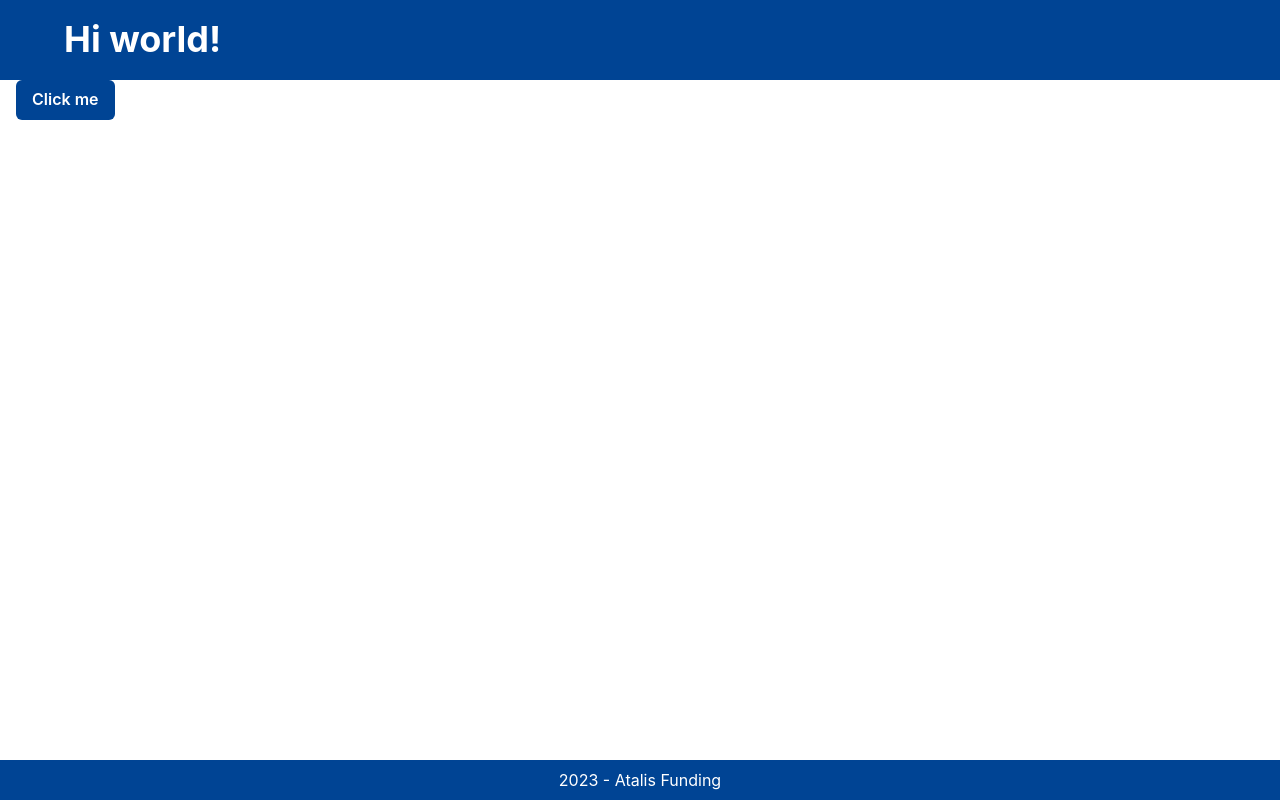
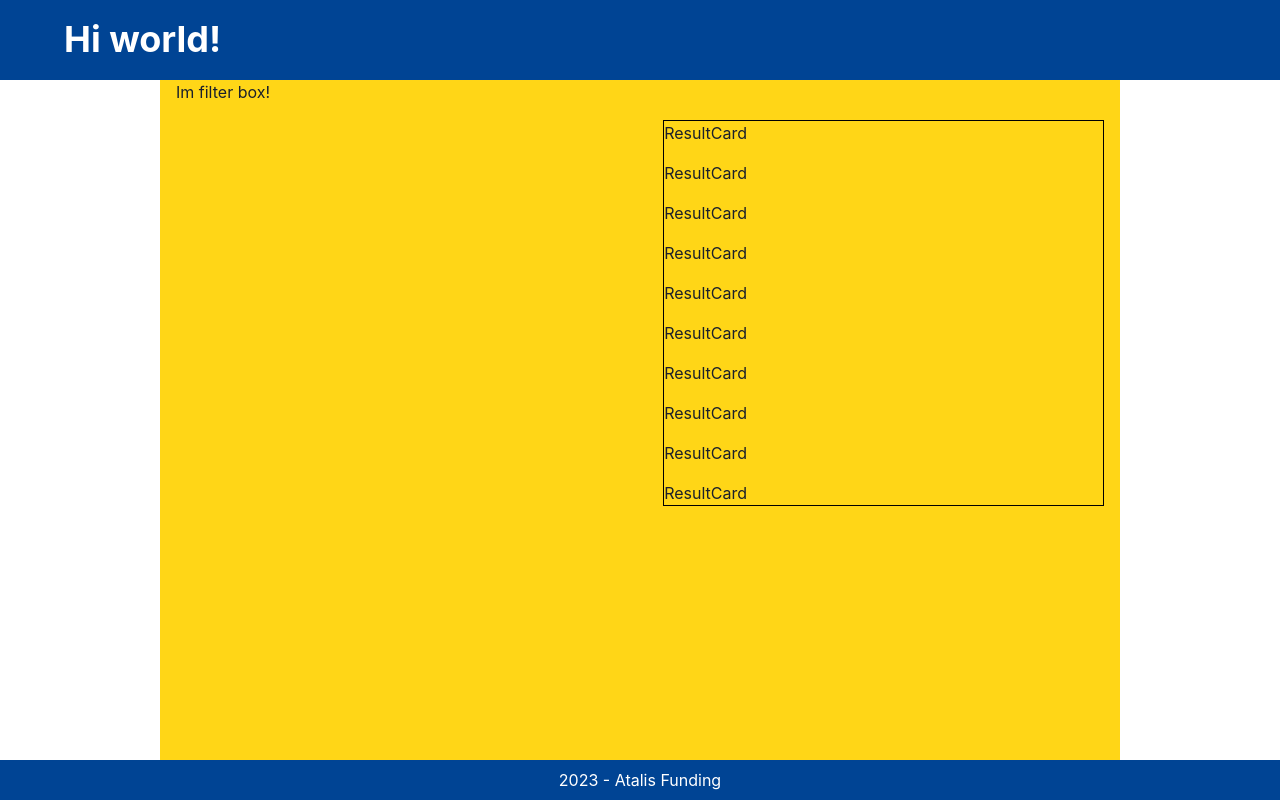
Before and after one commit to SantiAtalis/horizon-portal-client, a React (Vite) app: page / in a window 1280 px wide. Built offline with nearby package versions, Linux system fonts and the light colour scheme.

Commit message:
do some components without specific data

```diff
--- a/index.html
+++ b/index.html
@@ -4,7 +4,7 @@
     <meta charset="UTF-8" />
     <link rel="icon" type="image/svg+xml" href="/vite.svg" />
     <meta name="viewport" content="width=device-width, initial-scale=1.0" />
-    <title>Vite + React</title>
+    <title>F&T Pilot | Search </title>
   </head>
   <body>
     <div id="root"></div>
--- a/src/App.jsx
+++ b/src/App.jsx
@@ -1,15 +1,15 @@
 import React from 'react'
 import theme from './utils/theme'
-import Header from './components/Header'
-import Footer from './components/Footer'
-import CustomButton from './components/CustomButton'
-import { ChakraProvider, Container } from '@chakra-ui/react'
+import Header from './components/GlobalComponents/Header'
+import Footer from './components/GlobalComponents/Footer'
+import SearchPage from './pages/SearchPage'
+import { ChakraProvider } from '@chakra-ui/react'
 
 const App = () => {
   return (
     <ChakraProvider theme={theme}>
       <Header />
-      <Container minW='100vw' minH='85vh' color='secondary.100'><CustomButton /> </Container>
+      <SearchPage />
       <Footer />
     </ChakraProvider>
   )
--- /dev/null
+++ b/src/components/GlobalComponents/ResultCard.jsx
@@ -0,0 +1,9 @@
+import React from 'react'
+
+const ResultCard = () => {
+  return (
+    <div>ResultCard</div>
+  )
+}
+
+export default ResultCard
--- /dev/null
+++ b/src/components/SearchPageComponents/ContentBox.jsx
@@ -0,0 +1,18 @@
+import React, { useId } from 'react'
+import ResultCard from '../GlobalComponents/ResultCard'
+
+import { GridItem, Stack } from '@chakra-ui/react'
+
+const ContentBox = () => {
+  const id = useId()
+
+  return (
+    <GridItem>
+      <Stack direction={['column']} spacing='2vh' marginTop='5vh' border='1px solid black'>
+        {Array(10).fill().map(elem => <ResultCard key={id} />)}
+      </Stack>
+    </GridItem>
+  )
+}
+
+export default ContentBox
--- /dev/null
+++ b/src/components/SearchPageComponents/FilterBox.jsx
@@ -0,0 +1,12 @@
+import React from 'react'
+import { GridItem } from '@chakra-ui/react'
+
+const FilterBox = () => {
+  return (
+    <GridItem>
+      Im filter box!
+    </GridItem>
+  )
+}
+
+export default FilterBox
--- /dev/null
+++ b/src/pages/SearchPage.jsx
@@ -0,0 +1,17 @@
+import React from 'react'
+import FilterBox from '../components/SearchPageComponents/FilterBox'
+import ContentBox from '../components/SearchPageComponents/ContentBox'
+import { Container, Grid } from '@chakra-ui/react'
+
+const SearchPage = () => {
+  return (
+    <Container minH='container.height' minW={{ base: 'container.width', xl: '75vw' }} bg='detail.100'>
+      <Grid templateColumns='repeat(2, 47.5%)' gap='5%'>
+        <FilterBox />
+        <ContentBox />
+      </Grid>
+    </Container>
+  )
+}
+
+export default SearchPage
--- a/src/utils/theme.js
+++ b/src/utils/theme.js
@@ -20,7 +20,8 @@ const theme = extendTheme({
       size: '5vh'
     },
     container: {
-      size: '85vh'
+      height: '85vh',
+      width: '100vw'
     }
   }
 })
```
Also changed, not shown: src/components/GlobalComponents/CustomButton.jsx (renamed from src/components/CustomButton.jsx), src/components/GlobalComponents/Footer.jsx (renamed from src/components/Footer.jsx), src/components/GlobalComponents/Header.jsx (renamed from src/components/Header.jsx).
